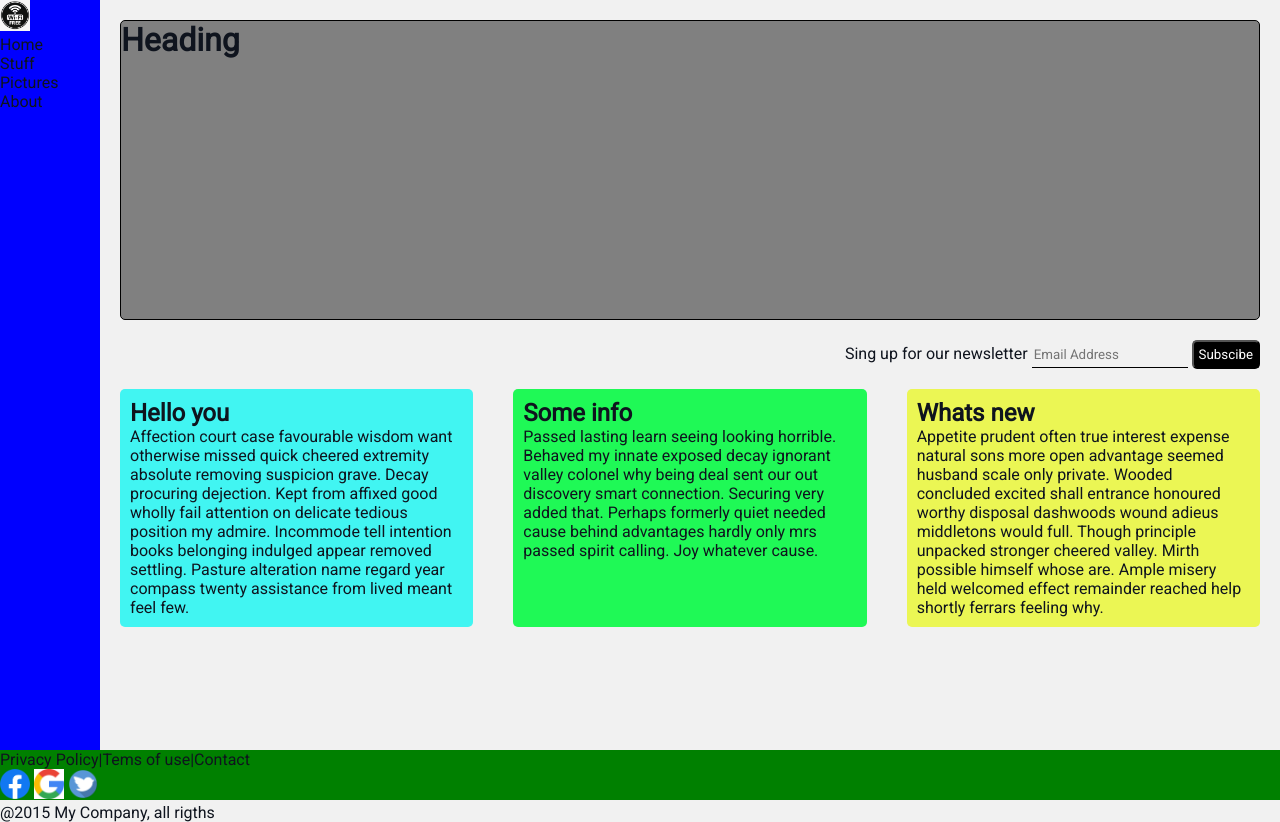
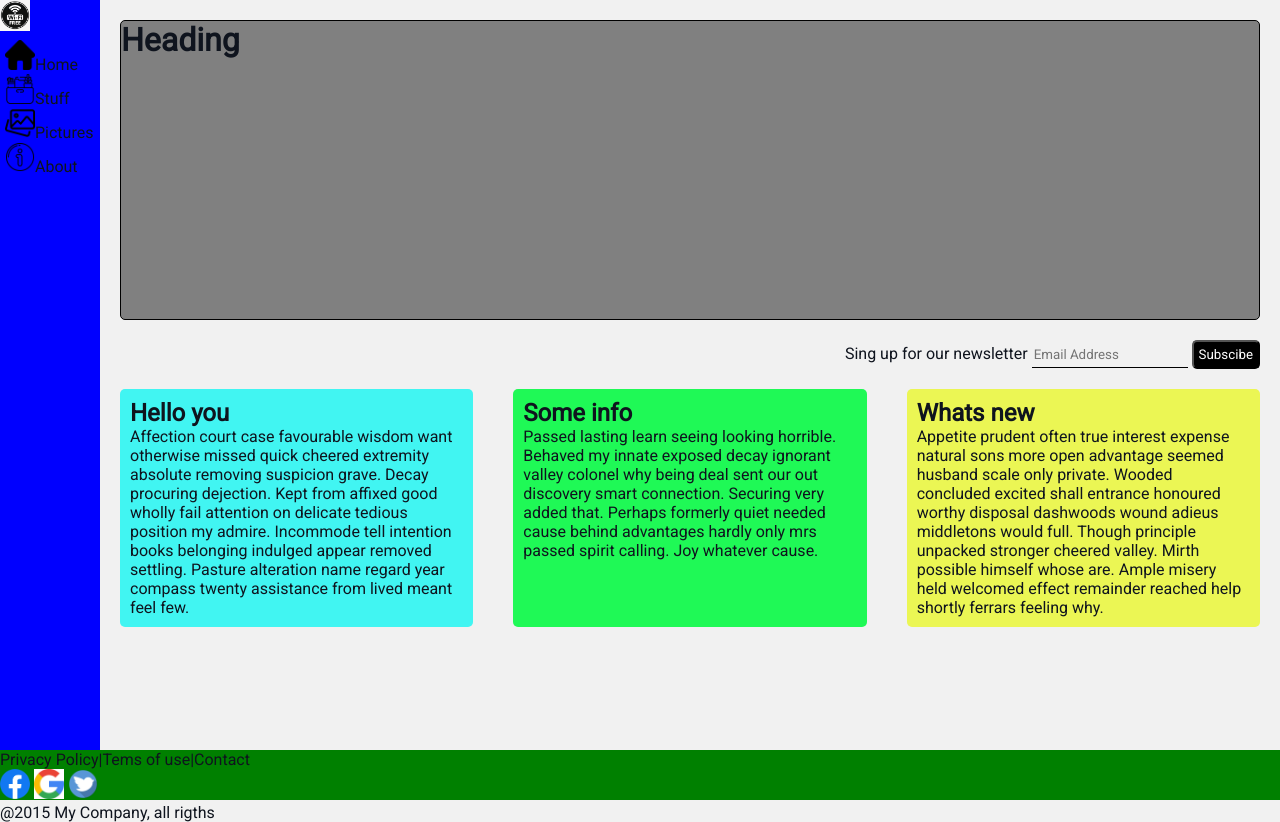
Before and after one commit to Taregot/First_verstka, a plain HTML site: page index.html in a window 1280 px wide. Drawn offline with Linux system fonts and the light colour scheme.

```diff
--- a/index.html
+++ b/index.html
@@ -12,14 +12,24 @@
     <div class="container">
       <header>
         <img src="logo\logofree.png" alt="logo" />
-        <nav>
-          <ul>
-            <li><a href="#">Home</a></li>
-            <li><a href="#">Stuff</a></li>
-            <li><a href="#">Pictures</a></li>
-            <li><a href="#">About</a></li>
-          </ul>
-        </nav>
+        <div class="page">
+          <nav>
+            <ul>
+              <li>
+                <a href="#"> <img src="logo\home.png" alt="icon" />Home </a>
+              </li>
+              <li>
+                <a href="#"><img src="logo\box.png" alt="icon" />Stuff</a>
+              </li>
+              <li>
+                <a href="#"><img src="logo\image.png" alt="icon" />Pictures</a>
+              </li>
+              <li>
+                <a href="#"><img src="logo\about.png" alt="icon" />About</a>
+              </li>
+            </ul>
+          </nav>
+        </div>
       </header>
 
       <main>
--- a/styles.css
+++ b/styles.css
@@ -50,6 +50,13 @@
 
 a:hover {
     text-decoration: underline;
+}
+
+/* header */
+
+.page {
+    margin: 5px;
+    padding: auto;
 }
 
 /*main*/
```
Also changed, not shown: logo/about.png (added), logo/box.png (added), logo/home.png (added), logo/image.png (added).
